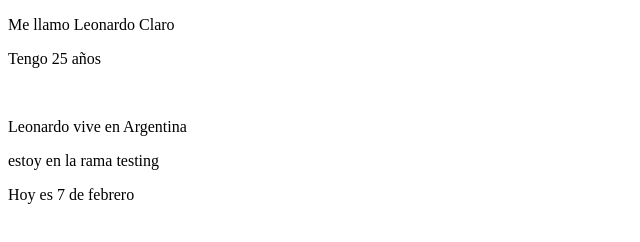
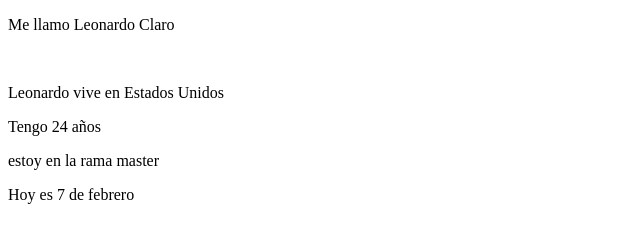
Before and after one commit to NagiDID/Commit-test-2, a plain HTML site: page index.html in a window 1280 px wide. Shown: the whole page, without its empty margins (0-640 px from the left). Drawn offline with Linux system fonts and the light colour scheme.

Commit message:
cambiando información. Leo EEUU, 24años y rama master

```diff
--- a/index.html
+++ b/index.html
@@ -7,10 +7,10 @@
 </head>
 <body>
     <p>Me llamo Leonardo Claro</p>
-    <p id="edad">Tengo 25 años</p>
     <p><img src="../proyectoPruebaGit/imágenes/WhatsApp Image 2024-01-12 at 4.28.20 PM.jpeg" alt=""></p>
-    <p>Leonardo vive en Argentina</p>
-    <p>estoy en la rama testing</p>
+    <p>Leonardo vive en Estados Unidos</p>
+    <p id="edad">Tengo 24 años</p>
+    <p>estoy en la rama master</p>
 
     <p>Hoy es 7 de febrero</p>
 </body>
```
